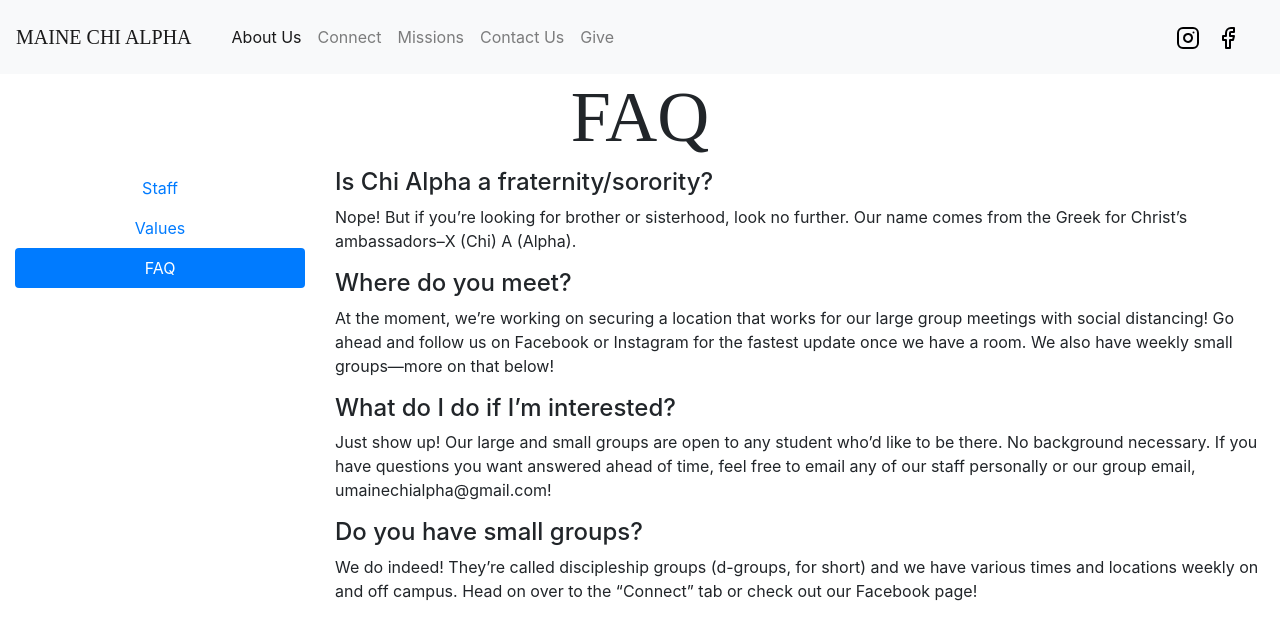
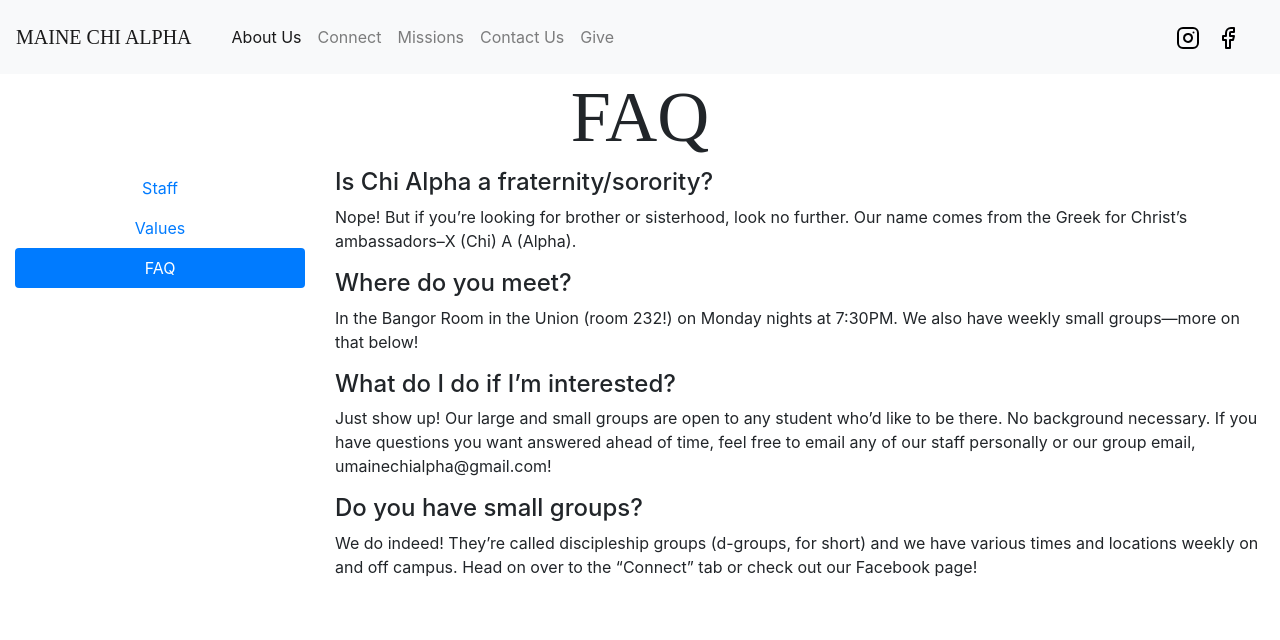
Before and after one commit to mainechialpha/mainechialpha.github.io, a Jekyll site: the page built from faq.md, in a window 1280 px wide. Shown: the top 640 px of the page. Built offline with Jekyll 4.4.1, drawn with Linux system fonts in a browser that asks for light colours; nearby versions of some CDN libraries; some web fonts are replaced.

Commit message:
Update faq.md

```diff
--- a/faq.md
+++ b/faq.md
@@ -10,7 +10,7 @@ Nope! But if you’re looking for brother or sisterhood, look no further. Our na
 
 #### Where do you meet?
 
-At the moment, we're working on securing a location that works for our large group meetings with social distancing! Go ahead and follow us on Facebook or Instagram for the fastest update once we have a room. We also have weekly small groups—more on that below!
+In the Bangor Room in the Union (room 232!) on Monday nights at 7:30PM. We also have weekly small groups—more on that below!
 
 #### What do I do if I'm interested?
 
```
